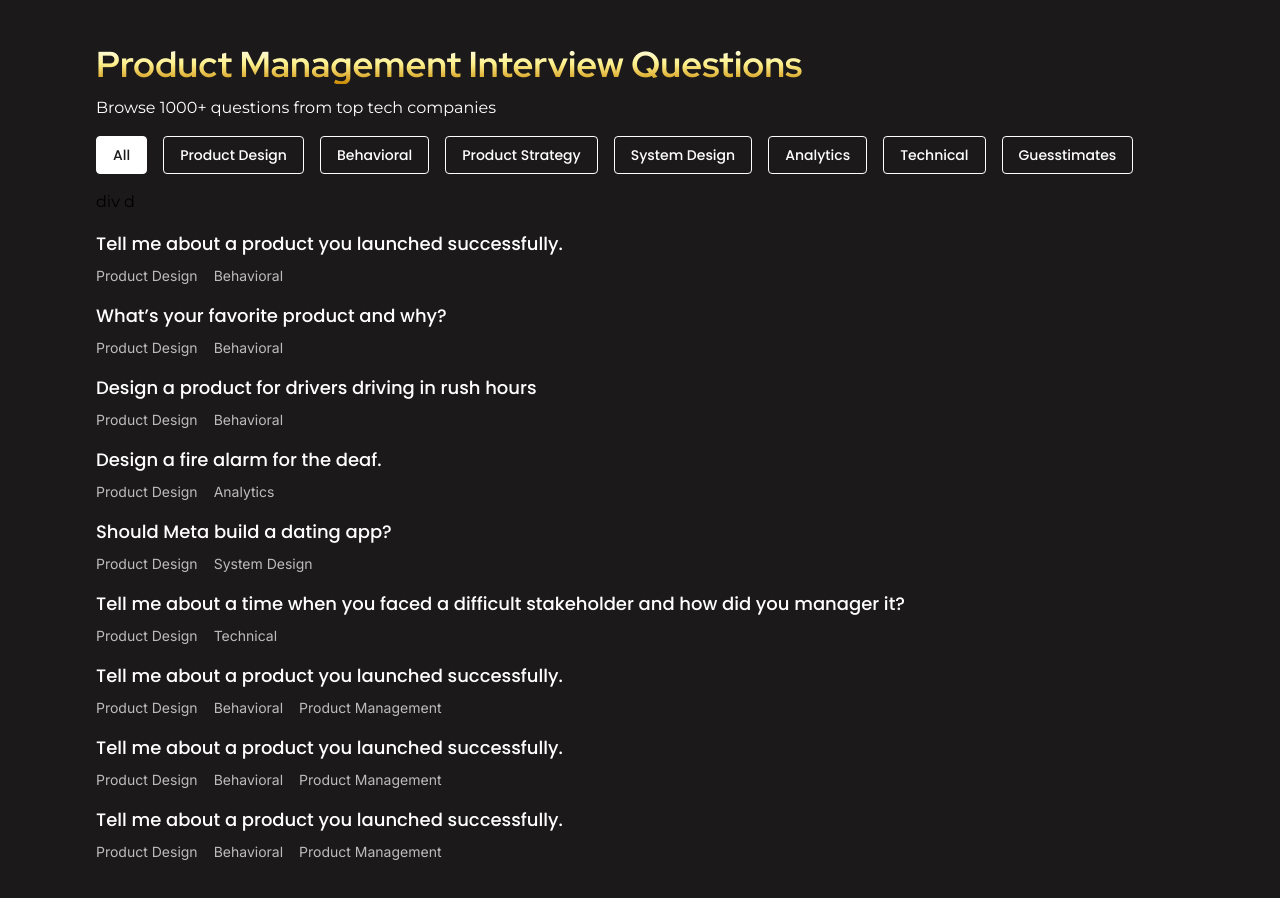
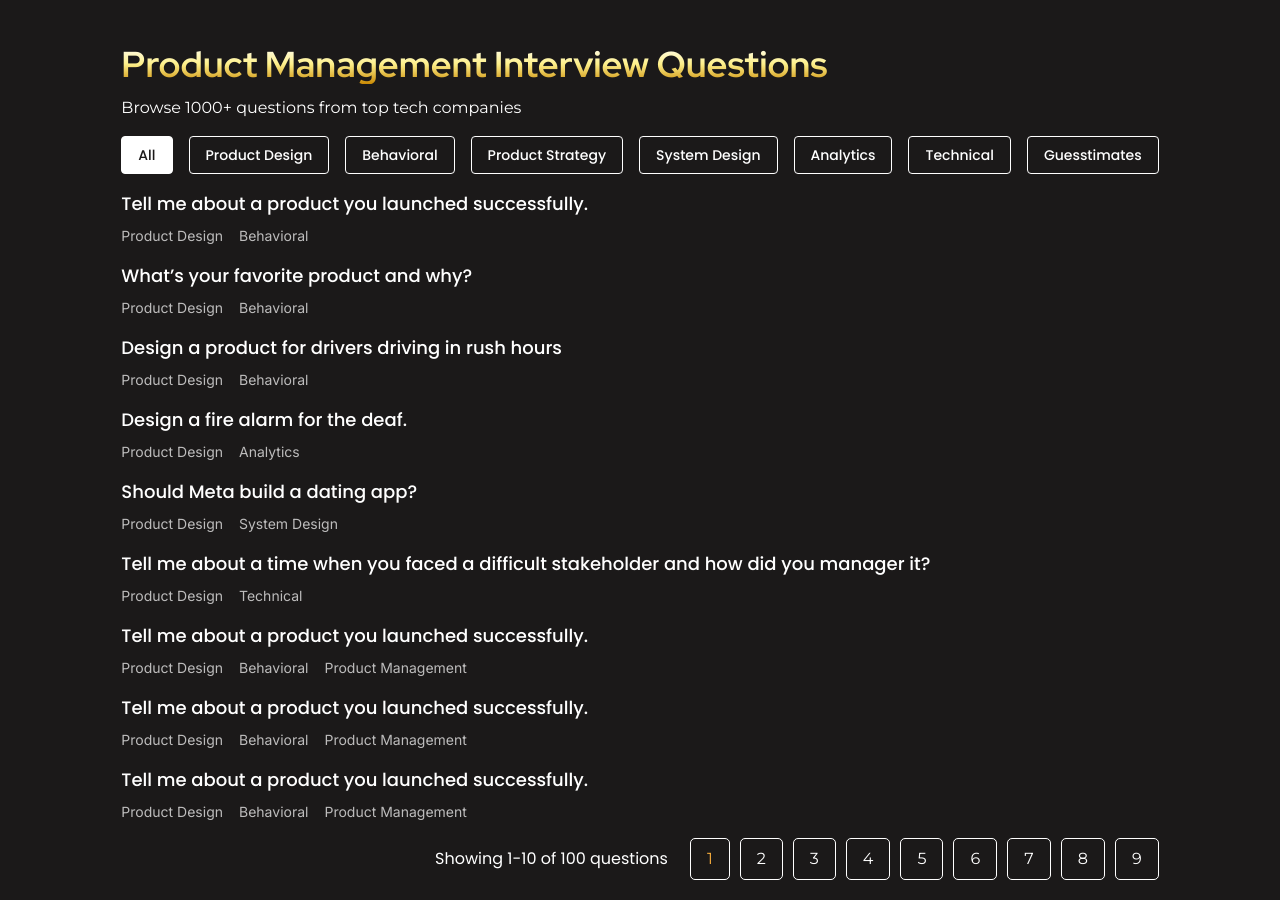
Before and after one commit to druvkotwani/Crework-assignment, a Next.js app: page / in a window 1280 px wide. Shown: the part 80-980 px from the top of the page. Built offline with nearby package versions, Linux system fonts and the light colour scheme.

Commit message:
Add pagination to Hero component

```diff
--- a/src/app/components/Hero.tsx
+++ b/src/app/components/Hero.tsx
@@ -3,6 +3,7 @@ import React, { useState } from "react";
 import { types, data } from "@/utils/constants";
 const Hero = () => {
   const [buttonSelected, setButtonSelected] = useState("All");
+  const [page, setPage] = useState(1);
 
   function handleButtonSelect(type: string) {
     setButtonSelected(type);
@@ -58,11 +59,10 @@ const Hero = () => {
               </button>
             );
           })}
-          div d
         </div>
 
         {/* Questions */}
-        <div className="flex flex-col gap-4 font-poppins">
+        <div className="flex  flex-col gap-4 font-poppins">
           {filteredData.length === 0 ? (
             <p className="font-medium text-lg text-white">❌ No result found</p>
           ) : (
@@ -84,7 +84,27 @@ const Hero = () => {
         </div>
 
         {/* Pagination */}
-        <div></div>
+        <div className="gap-[22px] flex justify-end w-full items-center">
+          <p className="font-poppins font-normal text-base text-white">
+            Showing 1-10 of 100 questions
+          </p>
+          <div className="flex gap-[10px]">
+            {filteredData.map((question, index) => (
+              <button
+                key={index}
+                onClick={() => setPage(index + 1)}
+                className={
+                  "border-solid border rounded-[5px] border-white  py-2 px-4 " +
+                  (page === index + 1
+                    ? "border-[#FAAF3D] text-[#FAAF3D] "
+                    : " text-white")
+                }
+              >
+                {index + 1}
+              </button>
+            ))}
+          </div>
+        </div>
       </div>
     </div>
   );
```
